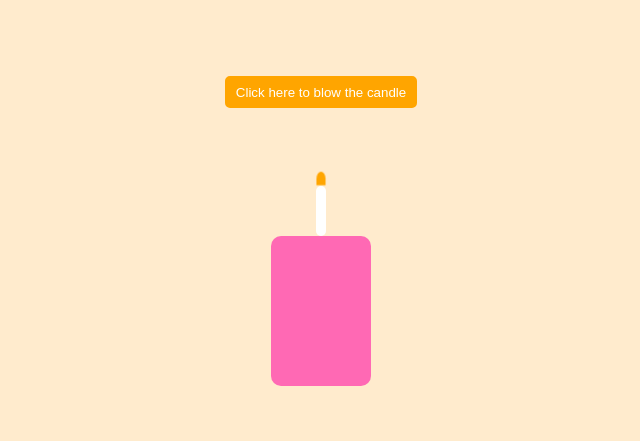
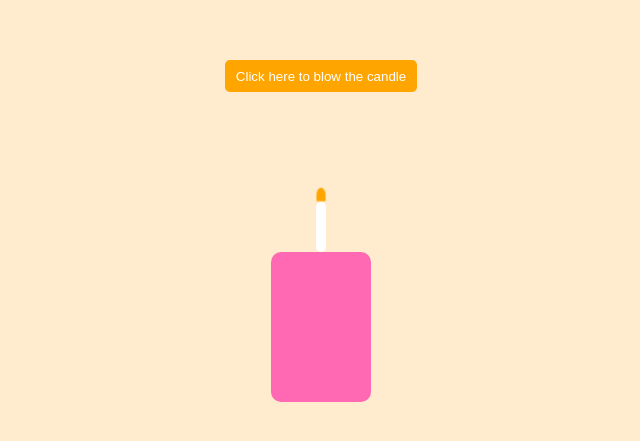
Before and after one commit to jax-01/happy-birthday, a plain HTML site: page index.html in a window 1280 px wide. Shown: the part 169-610 px from the top of the page, without its empty margins (319-959 px from the left). Drawn offline with Linux system fonts and the light colour scheme.

Commit message:
Modify styles

```diff
--- a/index.html
+++ b/index.html
@@ -7,10 +7,10 @@
   <link rel="stylesheet" href="./style.css">
 </head>
 <body>
+  <div id="startOverlay" class="overlay">
+    <button id="startButton">Click here to blow the candle</button>
+  </div>
   <div class="container">
-    <div id="startOverlay" class="overlay">
-      <button id="startButton">Click here to blow the candle</button>
-    </div>
     <div class="cake">
       <div class="candle">
         <div class="flame" id="flame"></div>
--- a/style.css
+++ b/style.css
@@ -11,6 +11,7 @@ body {
   height: 100vh;
   background-color: #ffebcd;
   font-family: Arial, sans-serif;
+  flex-direction: column;
 }
 
 .container {
@@ -21,11 +22,11 @@ body {
   align-items: center;
 }
 
-.container .overlay {
-  margin-bottom: 10vw;
+#startOverlay {
+  margin-bottom: clamp(160px, 8.5vw, 260px);
 }
 
-.container > div > button {
+body > div > button {
   border-radius: 5px;
   /* border: none; */
   border: 2px solid orange;
@@ -36,7 +37,7 @@ body {
   background-color: orange;
 }
 
-.container > div > button:hover {
+body > div > button:hover {
   font-weight: 700;
   width: 15rem;
   cursor: pointer;
@@ -86,6 +87,10 @@ h1 {
   margin-top: 20px;
 }
 
+#birthdayMessage {
+  text-align: center;
+}
+
 #birthdayCelebrant {
   width: 250px;
 }
```
